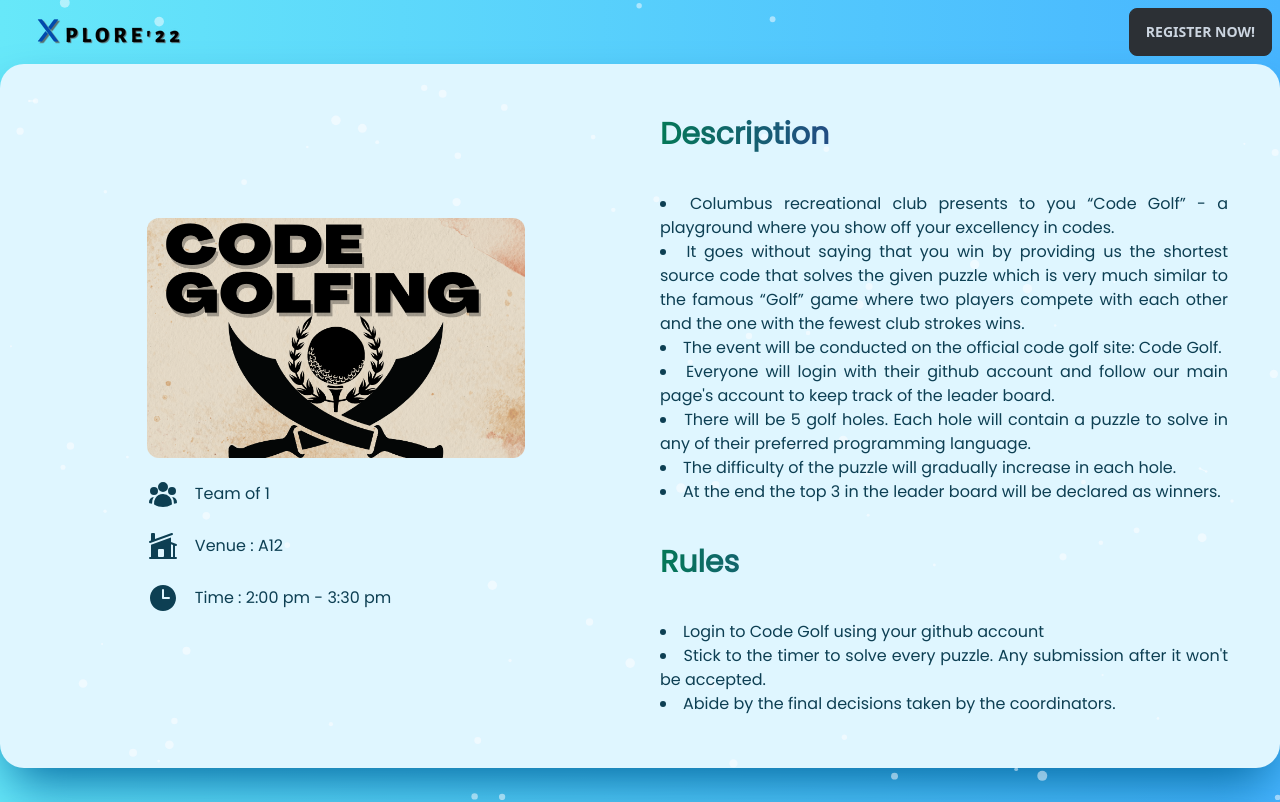
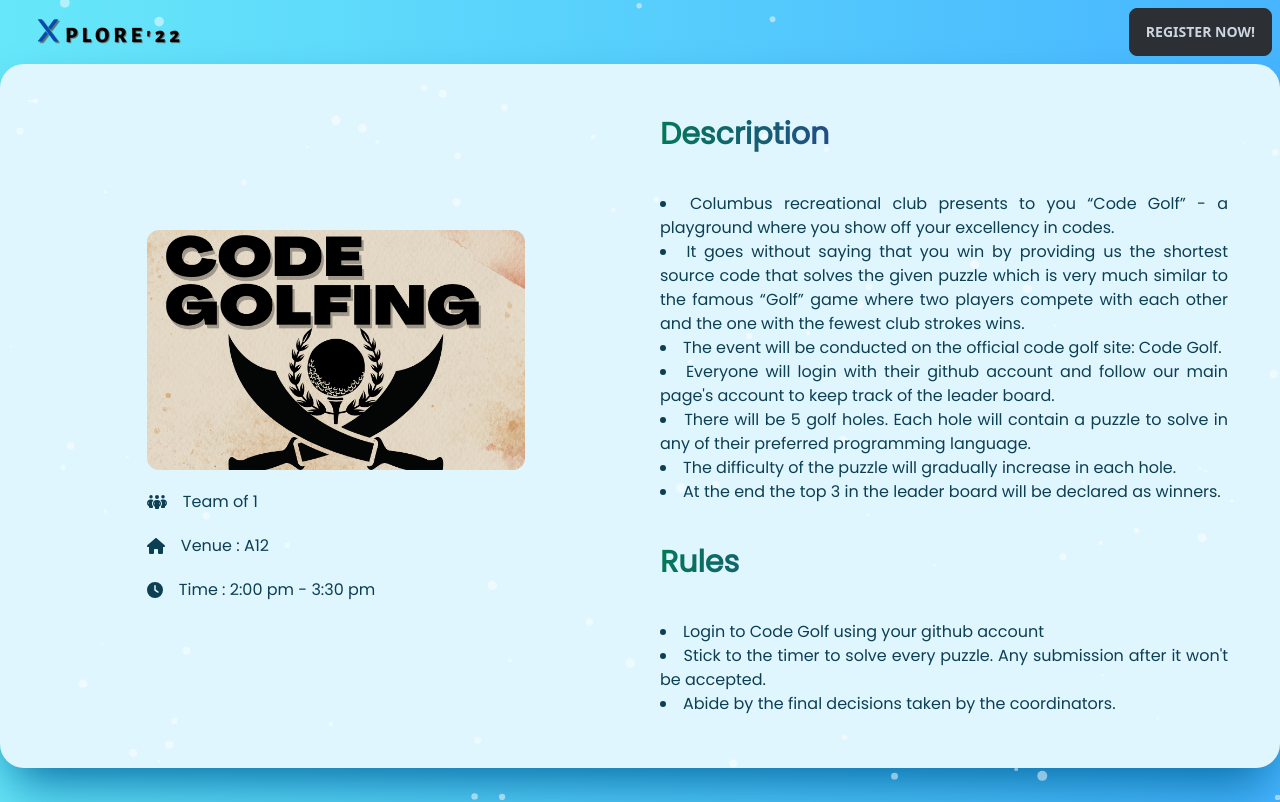
Before and after one commit to Port-Hub/symposium-2k22, a React (Vite) app: page /events in a window 1280 px wide. Shown: the top 802 px of the page. Built offline with nearby package versions, Linux system fonts and the light colour scheme.

Commit message:
icon changes :)

```diff
--- a/package.json
+++ b/package.json
@@ -7,8 +7,9 @@
     "preview": "vite preview"
   },
   "dependencies": {
-    "@heroicons/react": "^2.0.11",
-    "@iconscout/react-unicons": "^1.1.6",
+    "@fortawesome/free-brands-svg-icons": "^6.2.0",
+    "@fortawesome/free-solid-svg-icons": "^6.2.0",
+    "@fortawesome/react-fontawesome": "^0.2.0",
     "@react-spring/parallax": "^9.5.5",
     "@react-spring/web": "^9.5.5",
     "daisyui": "^2.31.0",
--- a/src/components/footer.jsx
+++ b/src/components/footer.jsx
@@ -1,5 +1,6 @@
 import Favicon from "../assets/icons/favicon.png"
-import { UilLinkedin, UilInstagramAlt } from "@iconscout/react-unicons";
+import { FontAwesomeIcon } from '@fortawesome/react-fontawesome'
+import { faInstagram, faLinkedin } from '@fortawesome/free-brands-svg-icons'
 
 const Footer = () => {
     return(
@@ -13,10 +14,10 @@
             </div>  */}
             <div className="gap-4 grid-flow-col">
                 <a href="https://www.instagram.com/cse_eicon/" target="_blank">
-                    <UilInstagramAlt />
+                    <FontAwesomeIcon icon={faInstagram} />
                 </a>
                 <a href="" target="_blank">
-                    <UilLinkedin />
+                    <FontAwesomeIcon icon={faLinkedin} />
                 </a>
             </div>
         </footer>
--- a/src/pages/events.jsx
+++ b/src/pages/events.jsx
@@ -6,9 +6,8 @@
 import Brainz from "../assets/thumb/select-from-brainz.png"
 import Turn from "../assets/thumb/turn-coat.png"
 import Bugs from "../assets/thumb/whack-a-bug.png"
-import { UserGroupIcon } from "@heroicons/react/24/solid";
-import { HomeModernIcon } from "@heroicons/react/24/solid";
-import { ClockIcon } from "@heroicons/react/24/solid";
+import { FontAwesomeIcon } from '@fortawesome/react-fontawesome'
+import { faPeopleGroup, faHouse, faClock } from '@fortawesome/free-solid-svg-icons'
 
 const EArray = [
     {
@@ -163,15 +162,15 @@
             <div className='z-40 space-y-5'>
                 <img src={props.image} className="h-60 rounded-xl z-40" />
                 <div className="flex flex-row gap-x-4 items-center">
-                    <UserGroupIcon className="h-8" />
+                    <FontAwesomeIcon icon={faPeopleGroup} />
                     <p className="font-poppins">Team of {props.number}</p>
                 </div>
                 <div className="flex flex-row gap-x-4 items-center z-40">
-                    <HomeModernIcon className="h-8" />
+                    <FontAwesomeIcon icon={faHouse} />
                     <p className="font-poppins">Venue : {props.venue}</p>
                 </div>
                 <div className="flex flex-row gap-x-4 items-center z-40">
-                    <ClockIcon className="h-8" />
+                    <FontAwesomeIcon icon={faClock} />
                     <p className="font-poppins">Time : {props.time}</p>
                 </div>
             </div>
```
Also changed, not shown: 1 other file (tests, documents, lock files or other folders).
